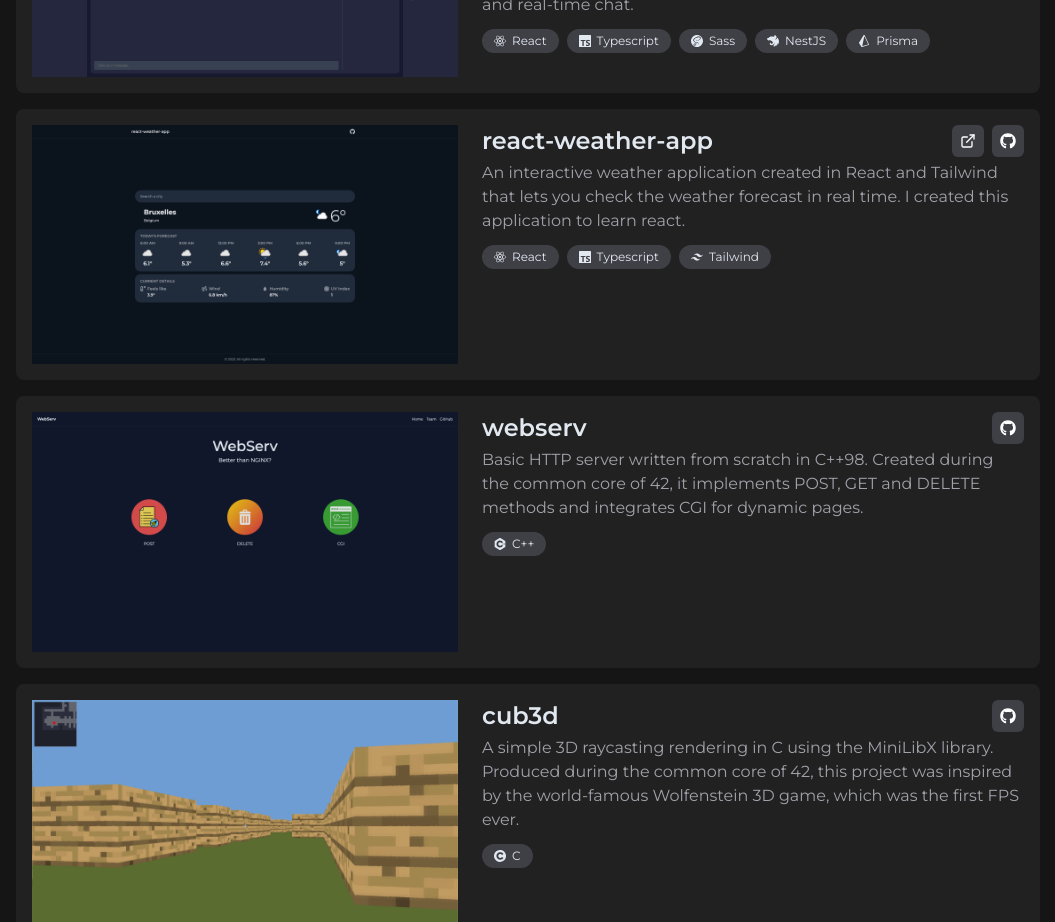
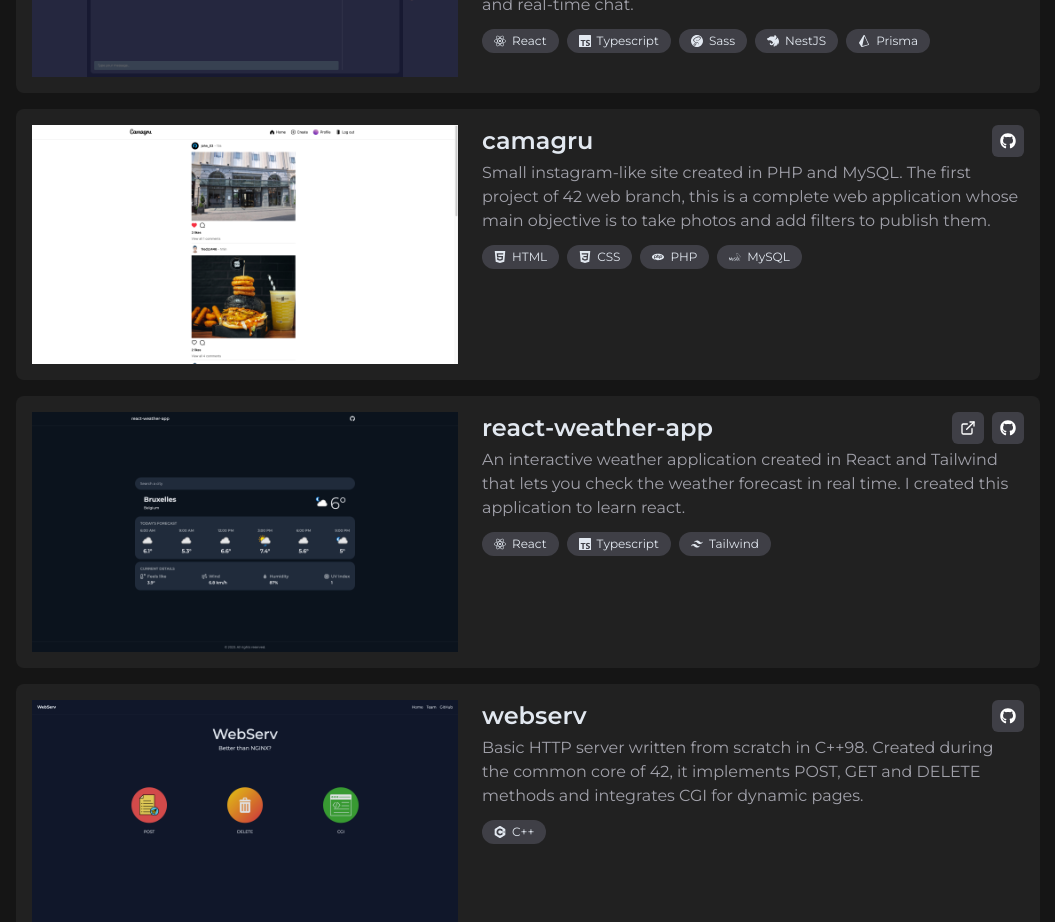
Before and after one commit to fluchtens/fluchtens, a Next.js app: page / in a window 1280 px wide. Shown: the part 920-1842 px from the top of the page, without its empty margins (112-1167 px from the left). Built offline with nearby package versions, Linux system fonts and the light colour scheme.

Commit message:
add camagru project

```diff
--- a/src/components/ui/LanguageElement.tsx
+++ b/src/components/ui/LanguageElement.tsx
@@ -5,8 +5,10 @@ import {
   SiCss3,
   SiHtml5,
   SiJavascript,
+  SiMysql,
   SiNestjs,
   SiNextdotjs,
+  SiPhp,
   SiPrisma,
   SiReact,
   SiSass,
@@ -19,6 +21,7 @@ export enum Language {
   CPlusPlus = "CPlusPlus",
   TypeScript = "TypeScript",
   JavaScript = "JavaScript",
+  PHP = "PHP",
   HTML = "HTML",
   CSS = "CSS",
   Sass = "Sass",
@@ -27,6 +30,7 @@ export enum Language {
   NextJS = "NextJS",
   NestJS = "NestJS",
   Prisma = "Prisma",
+  MySQL = "MySQL",
 }
 
 export const LanguageElement = ({ language }: { language: Language }) => {
@@ -49,6 +53,10 @@ export const LanguageElement = ({ language }: { language: Language }) => {
     case Language.TypeScript:
       name = "Typescript";
       icon = <SiTypescript className="text-xs" />;
+      break;
+    case Language.PHP:
+      name = "PHP";
+      icon = <SiPhp className="text-xs" />;
       break;
     case Language.HTML:
       name = "HTML";
@@ -82,6 +90,10 @@ export const LanguageElement = ({ language }: { language: Language }) => {
       name = "Prisma";
       icon = <SiPrisma className="text-xs" />;
       break;
+    case Language.MySQL:
+      name = "MySQL";
+      icon = <SiMysql className="text-xs" />;
+      break;
     default:
       name = undefined;
       break;
--- a/src/config.json
+++ b/src/config.json
@@ -6,6 +6,13 @@
       "link": "https://pong.fluchtens.com",
       "source": "https://github.com/fluchtens/ft_transcendence",
       "languages": ["React", "TypeScript", "Sass", "NestJS", "Prisma"]
+    },
+    {
+      "name": "camagru",
+      "desc": "Small instagram-like site created in PHP and MySQL. The first project of 42 web branch, this is a complete web application whose main objective is to take photos and add filters to publish them.",
+      "link": "",
+      "source": "https://github.com/fluchtens/camagru",
+      "languages": ["HTML", "CSS", "PHP", "MySQL"]
     },
     {
       "name": "react-weather-app",
```
Also changed, not shown: public/projects/camagru/camagru_1.png (added).
